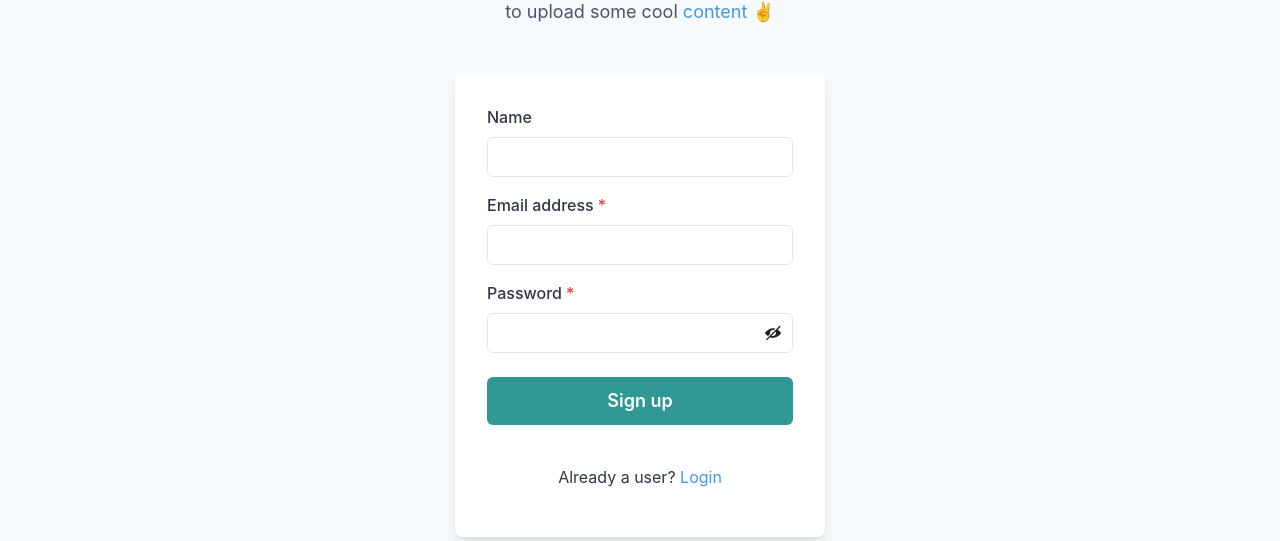
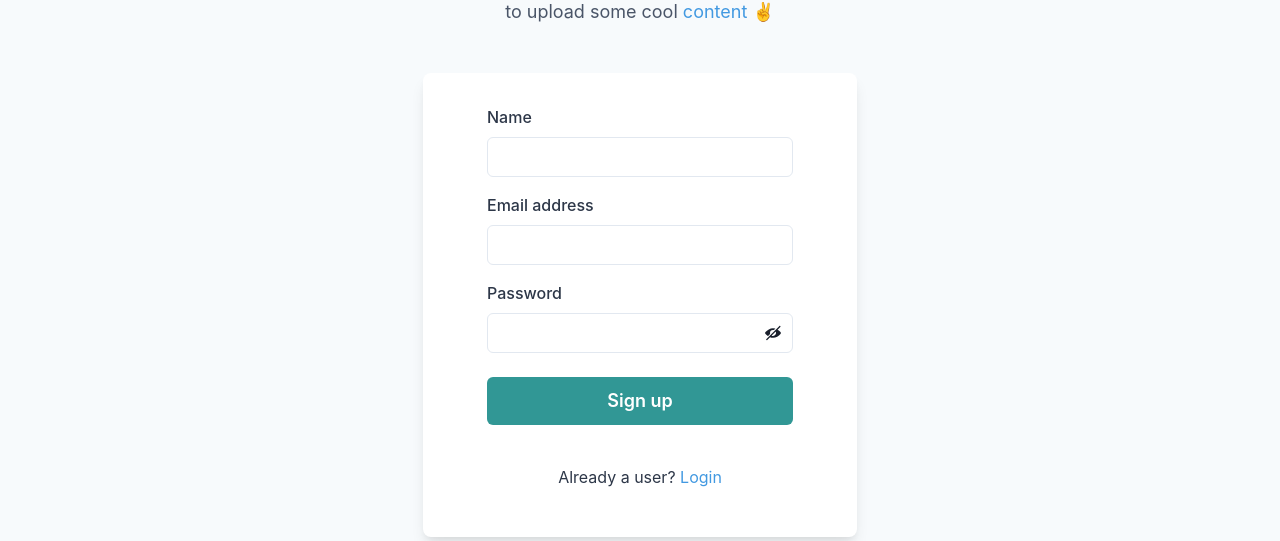
Before and after one commit to kubas33/ai-folio-ReactAPP, a React (Vite) app: page /register in a window 1280 px wide. Shown: the part 259-800 px from the top of the page. Built offline with nearby package versions, Linux system fonts and the light colour scheme.

Commit message:
Add validation for length and minor fixes

```diff
--- a/src/pages/Register.tsx
+++ b/src/pages/Register.tsx
@@ -5,7 +5,6 @@ import {
   FormLabel,
   Input,
   InputGroup,
-  HStack,
   InputRightElement,
   Stack,
   Button,
@@ -21,7 +20,7 @@ import { Link as ReactRouterLink, useNavigate } from "react-router-dom";
 import { useDispatch } from "react-redux";
 import { authorize } from "../store/authSlice";
 import { AuthService } from "../services/auth.service";
-import { useForm } from "react-hook-form";
+import { SubmitHandler, useForm } from "react-hook-form";
 
 export type RegisterForm = {
   name: string;
@@ -45,16 +44,16 @@ function Register() {
     setIsRegistering(true);
 
     try {
-      const res = await AuthService.login(data);
+      const res = await AuthService.register(data);
       dispatch(authorize(res.data));
-      navigate("/home");
+      navigate("/");
 
       //TODO: TOAST
     } catch (error) {
+      console.error({ error });
       //TODO: TOAST ERROR
     }
     setIsRegistering(false);
-    console.log(data);
   };
   return (
     <Flex
@@ -80,18 +79,20 @@ function Register() {
           rounded={"lg"}
           bg={useColorModeValue("white", "gray.700")}
           boxShadow={"lg"}
-          p={8}
+          py={8}
+          px={16}
         >
           <form onSubmit={handleSubmit(onSubmit)}>
             <Stack spacing={4}>
               <Box>
-                <FormControl>
+                <FormControl isInvalid={errors.name}>
                   <FormLabel htmlFor="name">Name</FormLabel>
                   <Input
                     id="name"
                     type="text"
                     {...register("name", {
                       required: "Name is required",
+                      minLength: { value: 3, message: `Minimum length is 3` }
                     })}
                   />
                   <FormErrorMessage>
@@ -99,7 +100,7 @@ function Register() {
                   </FormErrorMessage>
                 </FormControl>
               </Box>
-              <FormControl isRequired>
+              <FormControl isInvalid={errors.email} >
                 <FormLabel htmlFor="email">Email address</FormLabel>
                 <Input
                   id="email"
@@ -112,7 +113,7 @@ function Register() {
                   {errors.email && errors.email.message}
                 </FormErrorMessage>
               </FormControl>
-              <FormControl isRequired>
+              <FormControl isInvalid={errors.password}>
                 <FormLabel htmlFor="password">Password</FormLabel>
                 <InputGroup>
                   <Input
@@ -120,6 +121,7 @@ function Register() {
                     type={showPassword ? "text" : "password"}
                     {...register("password", {
                       required: "Password is required",
+                      minLength: { value: 6, message: `Minimum length is 6` }
                     })}
                   />
                   <InputRightElement h={"full"}>
```
